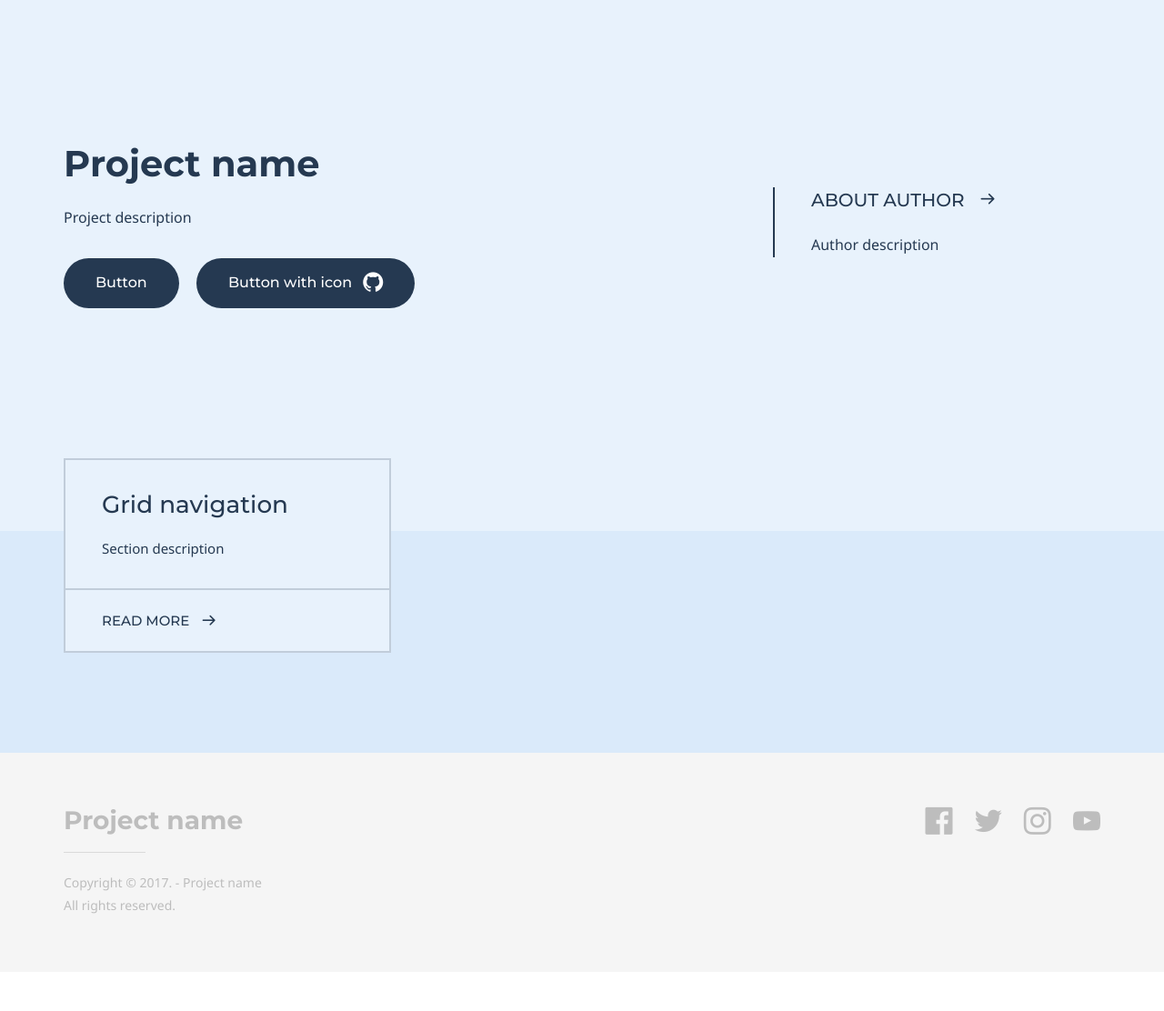
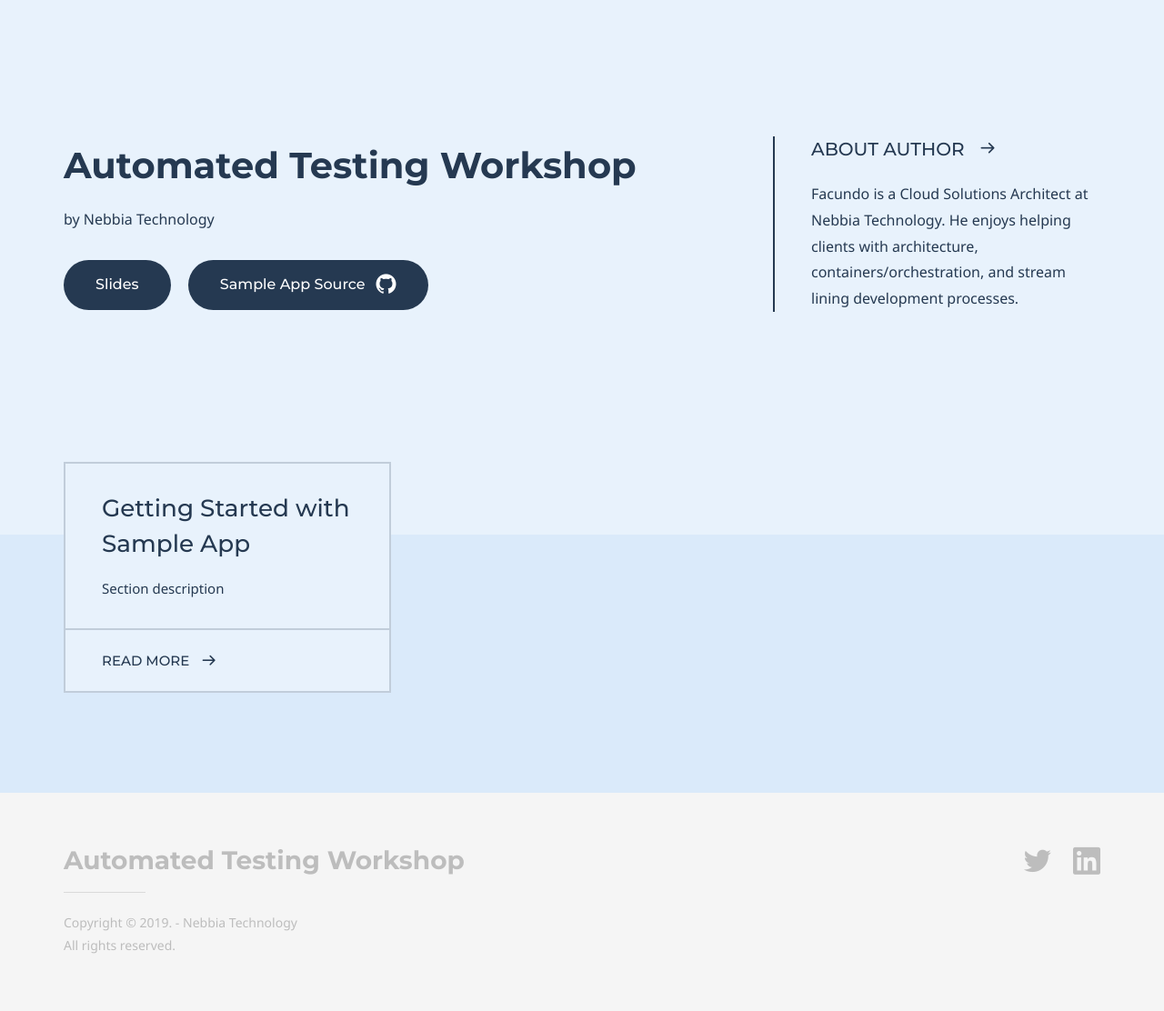
Before and after one commit to fgauna12/newsig-devops-workshop, a Jekyll site: the page built from index.md, in a window 1280 px wide. Shown: the whole page at 91% size. Built offline with Jekyll 4.4.1, drawn with Linux system fonts in a browser that asks for light colours; some web fonts are replaced; before the commit the page ends 1069 px from its top, so only the background shows below that.

Commit message:
started modifying the template for the unit testing workshop

```diff
--- a/_config.yml
+++ b/_config.yml
@@ -1,11 +1,11 @@
 # Theme settings
 doks:
     baseurl:
-    color_theme: # Available themes: blue (default), green, purple, red and yellow
+    color_theme: blue # Available themes: blue (default), green, purple, red and yellow
     header:
         logo:
-            text: Project name
-            image:
+            text: Automated Testing Workshop
+            image: https://www.nebbiatech.com/wp-content/uploads/2017/11/nebbia-technology-logo.png
         nav:
             - item_name: Item 1
               item_url: '#'
@@ -16,18 +16,14 @@
     footer:
         content:
             logo:
-                text: Project name
-                image:
-            copyright: Copyright &copy; 2017. - Project name <br>All rights reserved.
+                text: Automated Testing Workshop
+                image: https://www.nebbiatech.com/wp-content/uploads/2017/11/nebbia-technology-logo.png
+            copyright: Copyright &copy; 2019. - Nebbia Technology <br>All rights reserved.
         social_list:
-            - network_name: facebook
-              profile_url: '#'
             - network_name: twitter
-              profile_url: '#'
-            - network_name: instagram
-              profile_url: '#'
-            - network_name: youtube
-              profile_url: '#'
+              profile_url: 'https://twitter.com/NebbiaTech'
+            - network_name: linkedin
+              profile_url: 'https://www.linkedin.com/company/nebbia-technology/'
     google_analytics:
         tracking_code: # Add your Google Analytics tracking code to activate Google Analytics
     comments:
--- a/index.md
+++ b/index.md
@@ -4,27 +4,27 @@
 keywords:
 
 # Hero section
-title: Project name
-description: Project description
+title: Automated Testing Workshop
+description: by Nebbia Technology
 buttons:
-    - content: Button
+    - content: Slides
       url: '#'
       external_url: false
     - icon: github
-      content: Button with icon
-      url: '#'
+      content: Sample App Source
+      url: 'https://github.com/fgauna12/AutomatedTestingWorkshop'
       external_url: true
 
 # Author box
 author:
     title: About Author
-    title_url: '#'
+    title_url: 'https://www.linkedin.com/in/facundogauna/'
     external_url: true
-    description: Author description
+    description: Facundo is a Cloud Solutions Architect at Nebbia Technology. He enjoys helping clients with architecture, containers/orchestration, and stream lining development processes.
 
 # Grid navigation
 grid_navigation:
-    - title: Grid navigation
+    - title: Getting Started with Sample App
       excerpt: Section description
       cta: Read more
       url: '#'
```
Also changed, not shown: default.md (+3 -3 lines).
